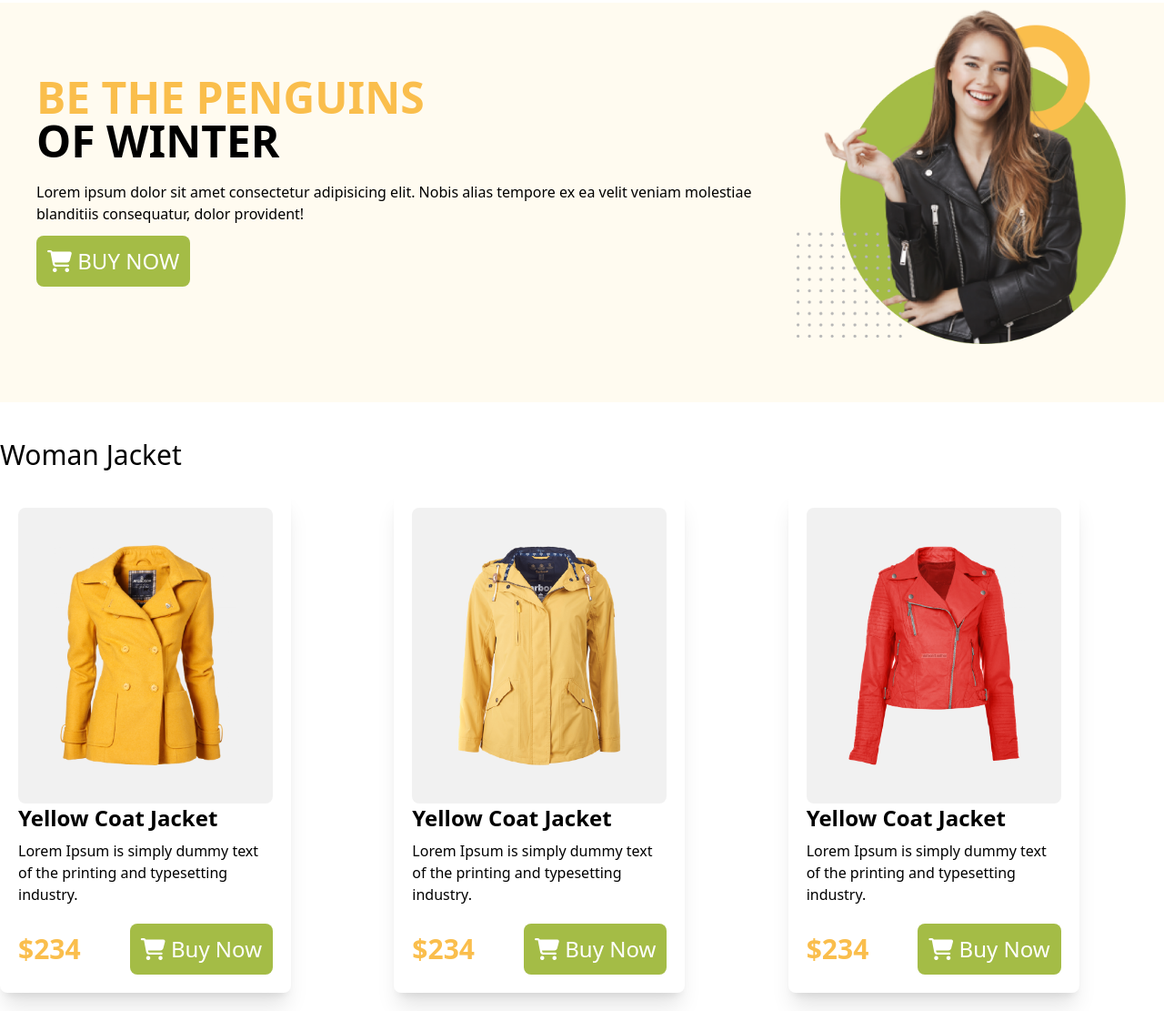
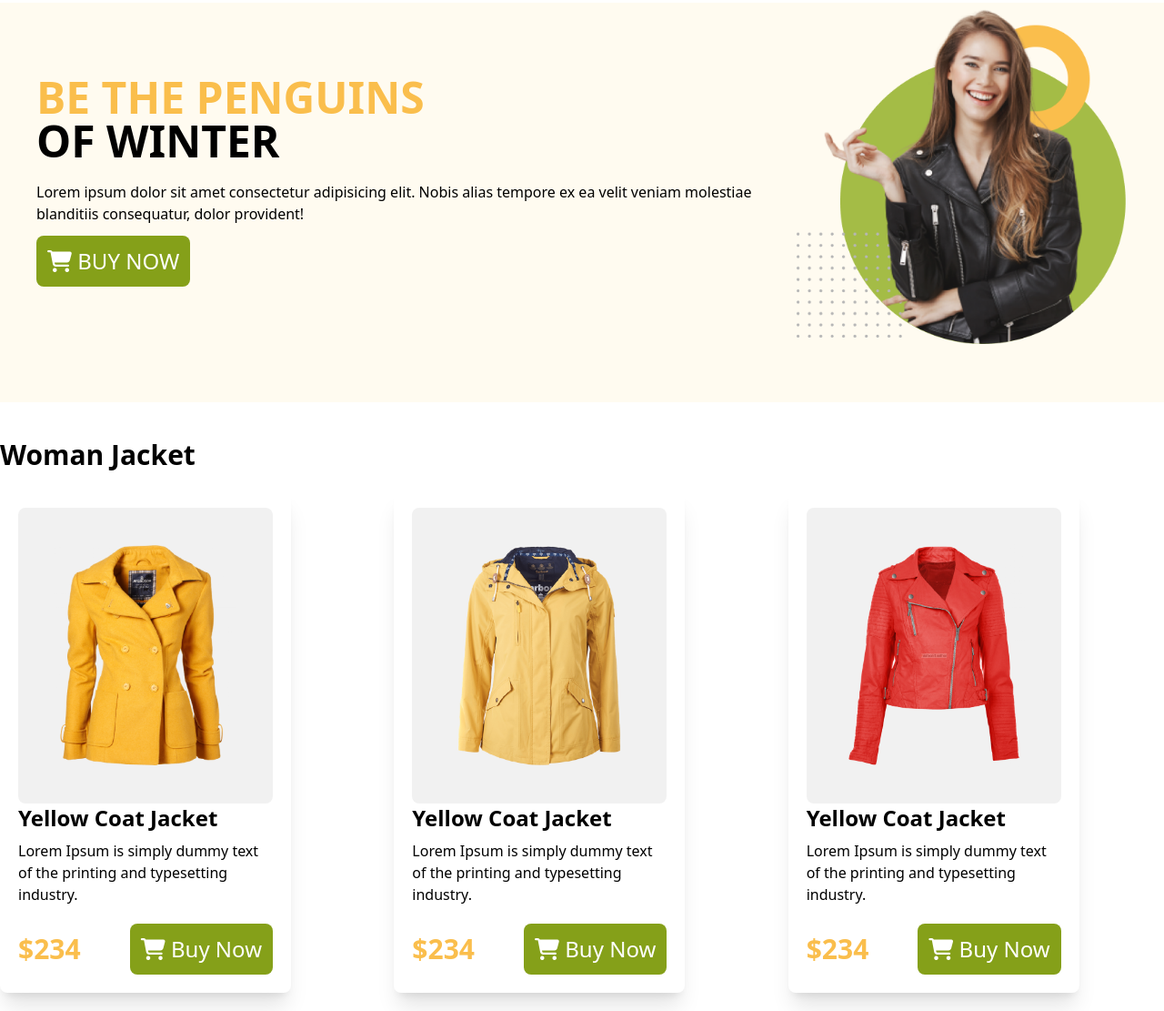
Before and after one commit to FahamidulDipro/penguin-fashion-tailwind, a plain HTML site: page index.html in a window 1280 px wide. Shown: the part 37-1148 px from the top of the page at 91% size. Drawn offline with nearby package versions, Linux system fonts and the light colour scheme.

Commit message:
button color changed and hovering effects added

```diff
--- a/index.html
+++ b/index.html
@@ -15,7 +15,8 @@
 
 
                         grey: '#F1F1F1',
-                        olive: '#A4BC46',
+                        olive: '#85A019',
+                        light_olive: '#A4BC46',
                         orange: '#FABE4C',
 
 
@@ -33,7 +34,7 @@
             <div class="text_container">
                 <h1 class="uppercase sm:text-5xl text-2xl font-bold mt-20"><span class="text-[#FABE4C]">Be the Penguins<br></span> of Winter</h1>
                 <p class="mt-5">Lorem ipsum dolor sit amet consectetur adipisicing elit. Nobis alias tempore ex ea velit veniam molestiae blanditiis consequatur, dolor provident!</p>
-                <button class="bg-[#A4BC46] p-3 text-1xl sm:text-2xl mt-3 text-white rounded-lg"><i class="fas fa-shopping-cart"></i> BUY NOW</button>
+                <button class="bg-olive hover:bg-light_olive p-3 text-1xl sm:text-2xl mt-3 text-white rounded-lg"><i class="fas fa-shopping-cart"></i> BUY NOW</button>
             </div>
 
             <div class="image_container pb-16 sm:mt-0 mt-10">
@@ -44,7 +45,7 @@
 
 
     <!-- Card Section Starts -->
-    <h2 class="container mx-auto text-3xl my-5">Woman Jacket</h2>
+    <h2 class="container mx-auto text-3xl my-5 font-bold">Woman Jacket</h2>
     <section class="card_section container mx-auto">
         <div class="card_container grid sm:grid-cols-3 grid-cols-1 gap-5 my-5 ">
             <div class="card bg-purple-400 w-80 bg-white p-5 shadow-xl rounded-lg">
@@ -56,7 +57,7 @@
                     <p>Lorem Ipsum is simply dummy text of the printing and typesetting industry.</p>
                     <div class="btn_container flex justify-between items-center mt-5">
                         <p class="text-3xl text-orange font-bold ">$234</p>
-                        <button class="bg-cyan-400 p-3 text-2xl bg-olive text-white rounded-lg"><i class="fas fa-shopping-cart"></i> Buy Now</button>
+                        <button class=" p-3 text-2xl bg-olive text-white rounded-lg hover:bg-light_olive"><i class="fas fa-shopping-cart"></i> Buy Now</button>
                     </div>
                 </div>
             </div>
@@ -69,7 +70,7 @@
                     <p>Lorem Ipsum is simply dummy text of the printing and typesetting industry.</p>
                     <div class="btn_container flex justify-between items-center mt-5">
                         <p class="text-3xl text-orange font-bold ">$234</p>
-                        <button class="bg-cyan-400 p-3 text-2xl bg-olive text-white rounded-lg"><i class="fas fa-shopping-cart"></i> Buy Now</button>
+                        <button class=" p-3 text-2xl bg-olive hover:bg-light_olive text-white rounded-lg"><i class="fas fa-shopping-cart"></i> Buy Now</button>
                     </div>
                 </div>
             </div>
@@ -82,7 +83,7 @@
                     <p>Lorem Ipsum is simply dummy text of the printing and typesetting industry.</p>
                     <div class="btn_container flex justify-between  items-center mt-5">
                         <p class="text-3xl text-orange font-bold ">$234</p>
-                        <button class="bg-cyan-400 p-3 text-2xl bg-olive text-white rounded-lg"><i class="fas fa-shopping-cart"></i> Buy Now</button>
+                        <button class="p-3 text-2xl bg-olive hover:bg-light_olive text-white rounded-lg"><i class="fas fa-shopping-cart"></i> Buy Now</button>
                     </div>
                 </div>
             </div>
```
